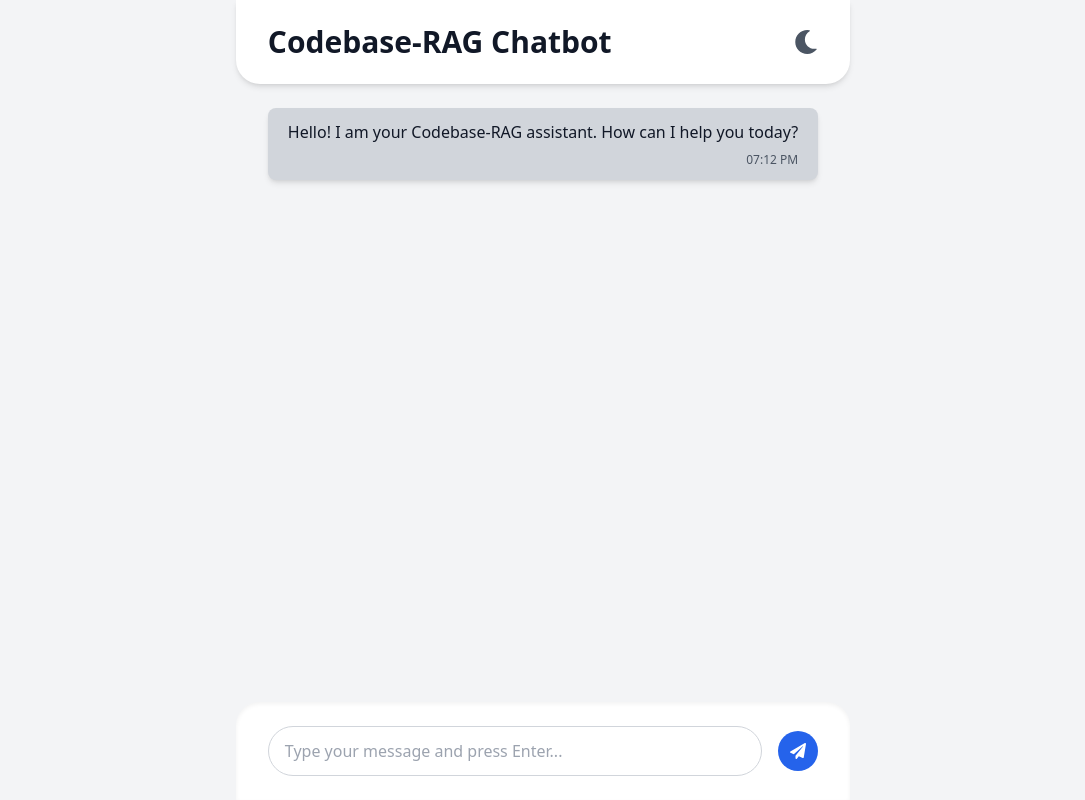
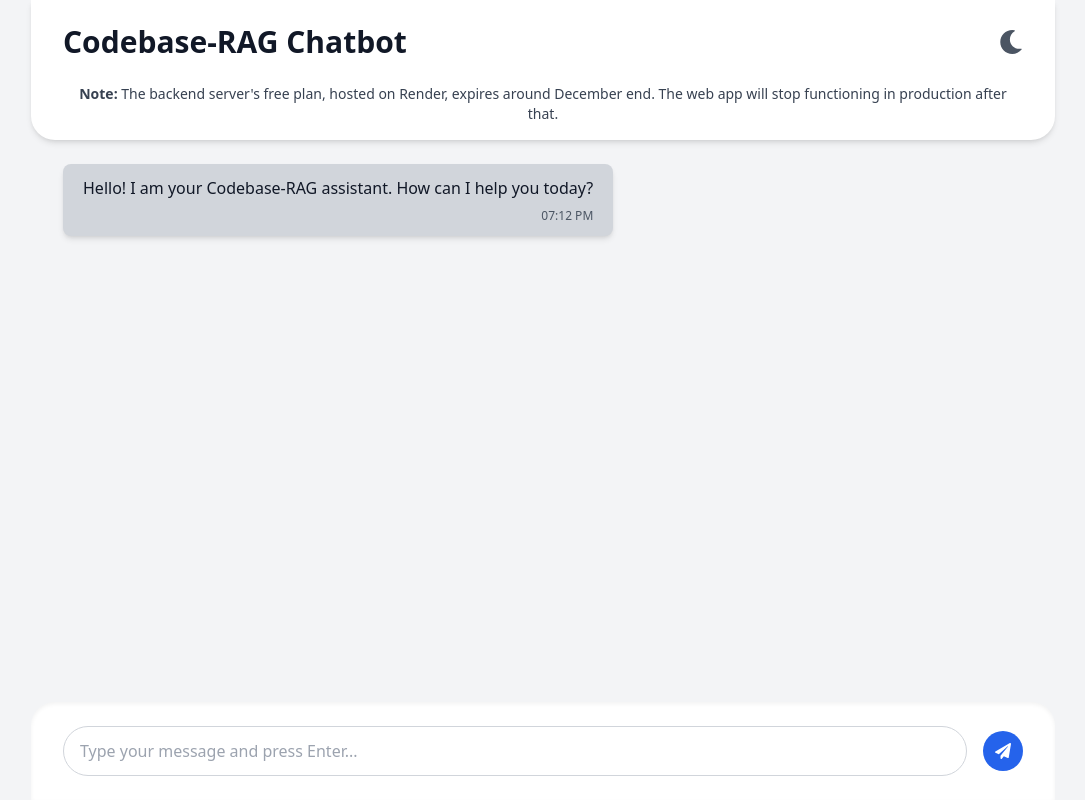
Before and after one commit to Soham109/codebase-rag-frontend, a Next.js app: page / in a window 1280 px wide. Shown: the whole page, without its empty margins (97-1182 px from the left). Built offline with nearby package versions, Linux system fonts and the light colour scheme.

Commit message:
basic formatting & warnings

```diff
--- a/app/api/perform_rag/route.js
+++ b/app/api/perform_rag/route.js
@@ -1,5 +1,3 @@
-// app/api/perform_rag/route.js
-
 export const runtime = "nodejs";
 
 export async function POST(request) {
--- a/app/api/rag_callback/route.js
+++ b/app/api/rag_callback/route.js
@@ -1,5 +1,3 @@
-// app/api/rag_callback/route.js
-
 export const runtime = "nodejs";
 
 export async function POST(request) {
@@ -7,13 +5,7 @@
     const callbackData = await request.json();
     console.log("Received RAG callback:", callbackData);
 
-    // Extract necessary data from callbackData
-    const { task_id, response } = callbackData; // Adjust based on your backend's callback structure
-
-    // You need to handle this data appropriately.
-    // This could involve storing the response in a database, sending a real-time update via WebSockets, etc.
-
-    // For simplicity, let's assume you store the response in a database or a state management store.
+    const { task_id, response } = callbackData;
 
     return new Response(JSON.stringify({ status: "Callback received" }), {
       status: 200,
--- a/app/components/Chatbot.js
+++ b/app/components/Chatbot.js
@@ -1,5 +1,3 @@
-// components/Chatbot.js
-
 import { useState, useEffect, useRef, useCallback } from "react";
 import ReactMarkdown from "react-markdown";
 import remarkGfm from "remark-gfm";
@@ -259,6 +257,18 @@
             {theme === "light" ? <FaMoon /> : <FaSun />}
           </button>
         </div>
+        {/* Added Note */}
+        <div className="max-w-5xl mx-auto px-8 pb-4">
+          <p
+            className={`text-center text-sm ${
+              theme === "dark" ? "text-gray-300" : "text-gray-700"
+            }`}
+          >
+            <strong>Note:</strong> The backend server's free plan, hosted on
+            Render, expires around December end. The web app will stop
+            functioning in production after that.
+          </p>
+        </div>
       </header>
 
       {/* Chat Area */}
--- a/app/layout.js
+++ b/app/layout.js
@@ -13,8 +13,8 @@
 });
 
 export const metadata = {
-  title: "Create Next App",
-  description: "Generated by create next app",
+  title: "Codebase RAG",
+  description: "",
 };
 
 export default function RootLayout({ children }) {
```
Also changed, not shown: app/api/webhook/route.js (+0 -11 lines).
